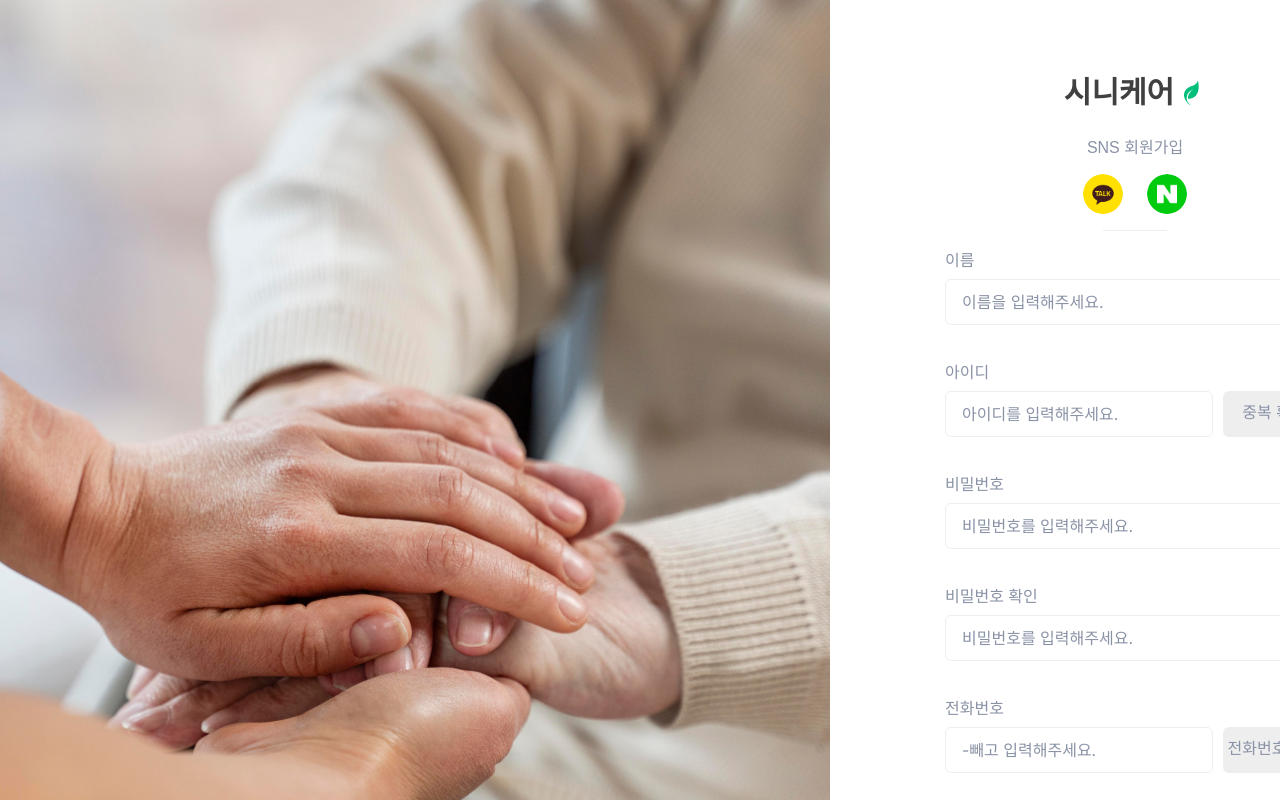
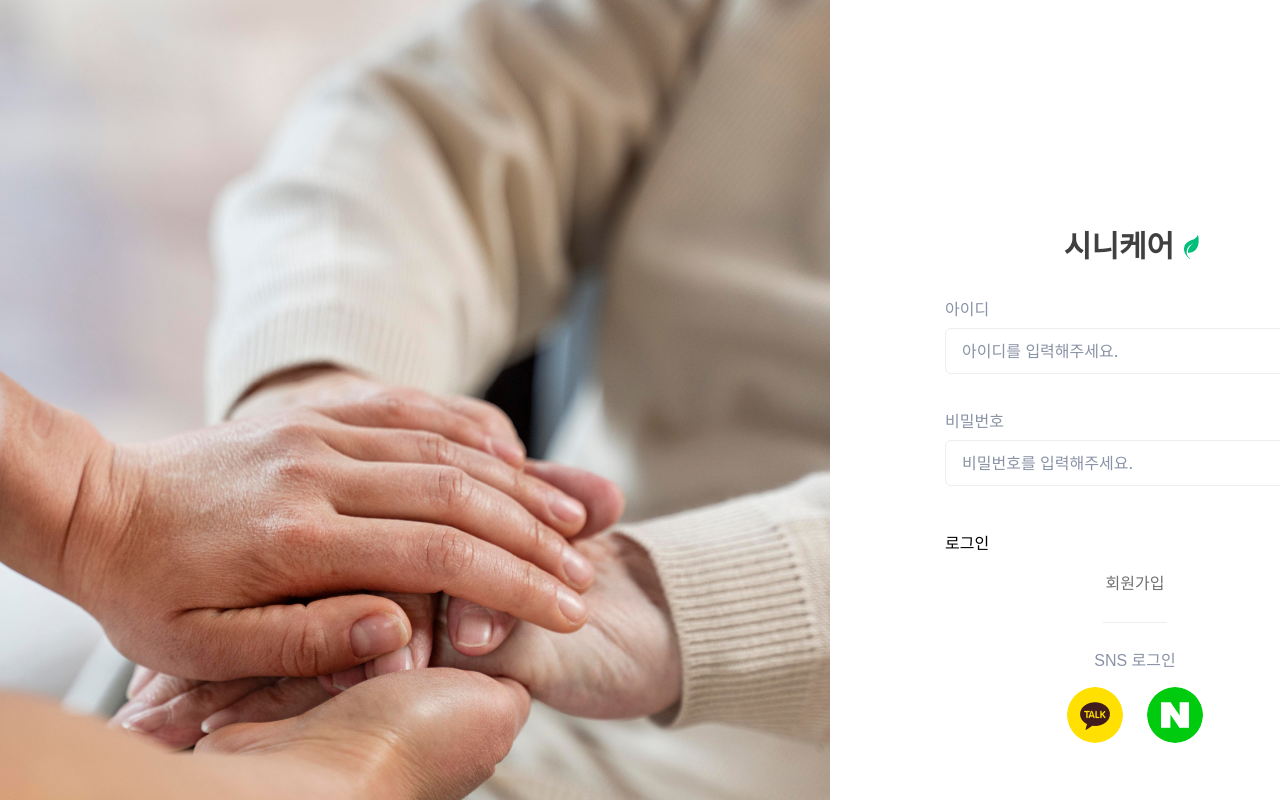
Before and after one commit to minjunine/SENICARE-FRONT, a React (Create React App) app: page / in a window 1280 px wide. Shown: the top 800 px of the page. Built offline with nearby package versions, Linux system fonts and the light colour scheme; a web font is replaced by a local one.

Commit message:
first commit

```diff
--- a/src/views/Auth/index.tsx
+++ b/src/views/Auth/index.tsx
@@ -2,7 +2,31 @@
 import './style.css';
 import InputBox from 'src/components/InputBox';
 
-    export default function Auth() {
+type AuthPath = '회원가입' | '로그인';
+
+interface SnsContainerProps {
+    type: AuthPath;
+}
+
+function SnsContainer ({ type }: SnsContainerProps) {
+
+    return (
+        <div  className="sns-container">
+        <div  className="title">SNS {type}</div>
+        <div  className="sns-button-container">
+            <div  className={`sns-button ${type === '회원가입' ? 'md' : ''} kakao`}></div>
+            <div  className={`sns-button ${type === '회원가입' ? 'md' : ''} naver`}></div>
+        </div>
+    </div>
+    );
+
+}
+
+interface AuthComponentProps {
+    onPathChange: (path: AuthPath) => void;
+}
+
+function SignUp({ onPathChange }: AuthComponentProps) {
 
     const [name, setName] = useState<string>('');
     const [id, setId] = useState<string>('');
@@ -68,7 +92,6 @@
             const { value } = event.target;
             setTelNumber(value);
             setSend(false);
-            setCheckedAuthNumber(false);
             setTelNumberMessage('');
         };
 
@@ -100,6 +123,7 @@
                 setTelNumberMessageError(true);
                 return;
             }
+
             setTelNumberMessage('인증번호가 전송되었습니다.');
             setTelNumberMessageError(false);
             setSend(true);
@@ -118,11 +142,11 @@
         const onSignUpButtonHandler = () => {
             if (isComplete) return;
 
-            alert('회원가입!');
+            onPathChange('로그인');
         };
 
         useEffect(() => {
-            if (!password || passwordCheck) return;
+            if (!password || !passwordCheck) return;
 
             const isEqual = password === passwordCheck;
             const checkMessage = isEqual ? '' : '비밀번호가 일치하지 않습니다.';
@@ -132,24 +156,15 @@
         }, [password, passwordCheck]);
 
     return (
-        <div id="auth-wrapper">
-            <div className="auth-image"></div>
-            <div className="auth-container">
-                <div style= {{ gap: '16px' }} className="auth-box">
-                    <div className="title-box">
-                    <div className="title">시니케어</div>
-                        <div className="logo"></div>
+            <div style= {{ gap: '16px' }}  className="auth-box">
+                <div  className="title-box">
+                <div  className="title">시니케어</div>
+                    <div  className="logo"></div>
                 </div>
-                 <div className="sns-container">
-                    <div className="title">SNS 회원가입</div>
-                    <div className="sns-button-container">
-                        <div className="sns-button md kakao"></div>
-                        <div className="sns-button md naver"></div>
-                    </div>
-                </div>
-                <div style={{ width: '64px' }} className="divider"></div>
+            <SnsContainer type='회원가입' />
+            <div style={{ width: '64px' }}  className="divider"></div>
 
-                <div className="input-container">
+        <div  className="input-container">
         <InputBox messageError={nameMessageError} message={nameMessage} value={name} label='이름' type='text' placeholder='이름을 입력해주세요.' onChange={onNameChangeHandler} />
                 <InputBox messageError={idMessageError} message={idMessage} value={id} label='아이디' type='text' placeholder='아이디를 입력해주세요.' buttonName='중복 확인' onChange={onIdChangHandler} onButtonClick={onIdCheckClickHanler} />
                 <InputBox messageError={passwordMessageError} message={passwordMessage} value={password} label='비밀번호' type='password' placeholder='비밀번호를 입력해주세요.' onChange={onPasswordChangeHandler} />
@@ -160,12 +175,83 @@
                 }
         </div>
 
-                <div className="button-container">
-                    <div className={`button ${isComplete ? 'primary' : 'disable'} full-width`} onClick={onSignUpButtonHandler}>회원가입</div>
-                    <div className="link" >로그인</div>
-                </div>
-            </div>
+        <div  className="button-container">
+            <div  className={`button ${isComplete ? 'primary' : 'disable'} full-width`} onClick={onSignUpButtonHandler}>회원가입</div>
+            <div  className="link" onClick={() => onPathChange('로그인')}>로그인</div>
         </div>
     </div>
     )
 }
+
+function SignIn({ onPathChange }: AuthComponentProps) {
+
+    const [id, setId] = useState<string>('');
+    const [password, setPassword] = useState<string>('');
+
+    const [message, setMessage] = useState<string>('');
+
+    const onIdChangHandler = (event: ChangeEvent<HTMLInputElement>) => {
+        const { value } = event.target;
+        setId( value );
+    };
+
+    const onPasswordChangeHandler = (event: ChangeEvent<HTMLInputElement>) => {
+        const { value } = event.target;
+        setPassword(value);
+    };
+
+    const onSignInButtonHandler = () => {
+        if (!id || !password) return;
+
+        if (id !== 'qwer1234' || password !== 'asdf0987') {
+            setMessage('로그인 정보가 일치하지 않습니다.');
+            return;
+        }
+        alert('로그인 성공!');
+    };
+
+    useEffect(() => {
+        setMessage('');
+    }, [id, password]);
+
+    return (
+        <div  className='auth-box'>
+                <div  className="title-box">
+                    <div  className="title">시니케어</div>
+                    <div  className="logo"></div>
+                </div>
+                <div  className="input-container">
+                    <InputBox value={id} onChange={onIdChangHandler} message='' messageError type='text' label='아이디' placeholder='아이디를 입력해주세요.' />
+                    <InputBox value={password} onChange={onPasswordChangeHandler} message={message} messageError type='password' label='비밀번호' placeholder='비밀번호를 입력해주세요.' />
+                </div>
+                <div  className="button-container">
+                    <div  className="primary-button full width" onClick={onSignInButtonHandler}>로그인</div>
+                    <div  className="link" onClick={() => onPathChange('회원가입')}>회원가입</div>
+                </div>
+             <div style={{ width: '64px' }}  className="divider"></div>
+            <SnsContainer type='로그인' />
+            </div>
+    );
+}
+
+export default function Auth() {
+
+    const [path, setPath] = useState<AuthPath>('로그인');
+
+    const onPathChangeHandler = (path: AuthPath) => {
+        setPath(path);
+    };
+
+    return (
+        <div id="auth-wrapper">
+            <div  className="auth-image"></div>
+            <div  className="auth-container">
+                {path === '로그인' ?
+                <SignIn onPathChange={onPathChangeHandler} /> :
+                <SignUp onPathChange={onPathChangeHandler}/>
+                }
+            </div>
+        </div>
+    );
+
+}
```
Lines whose indentation alone changed are shown as unchanged.
